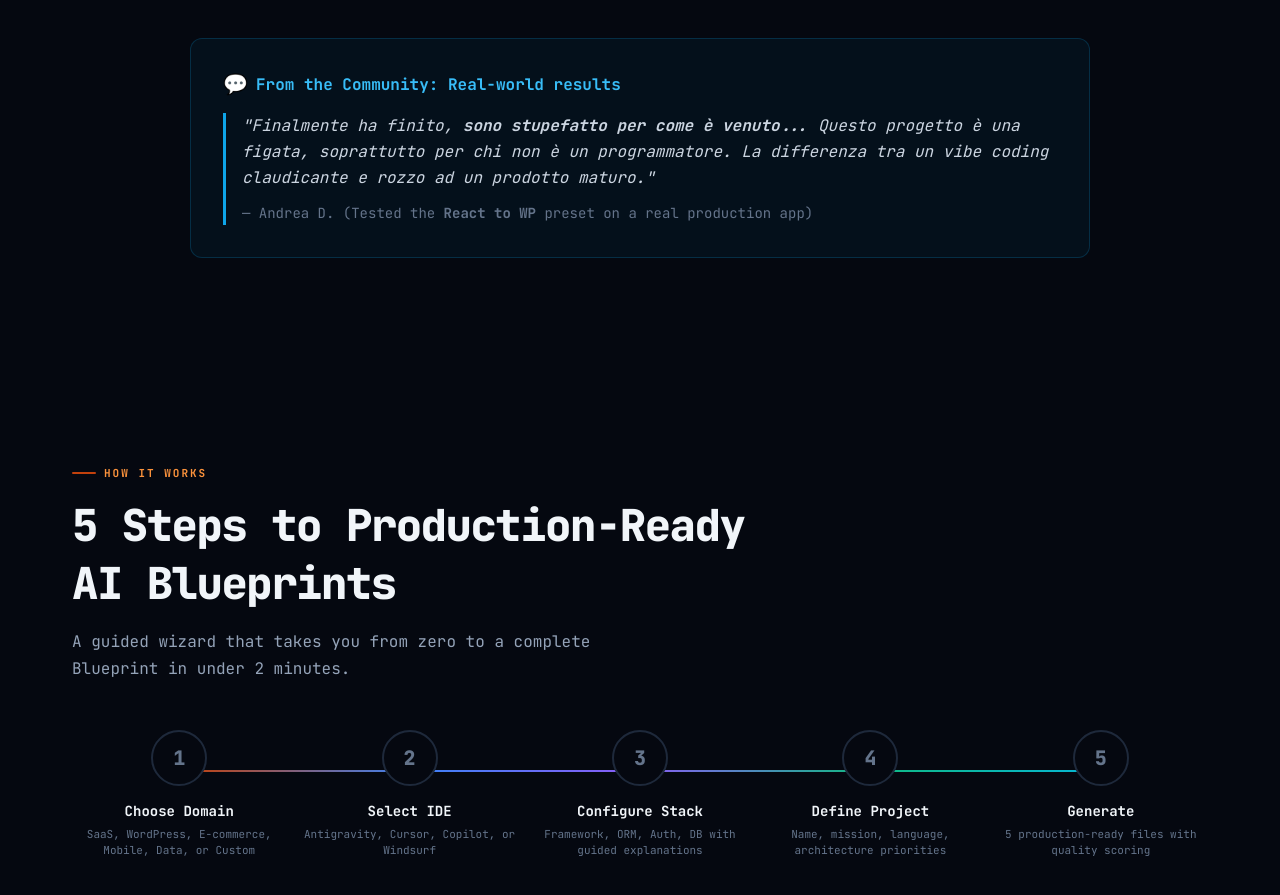
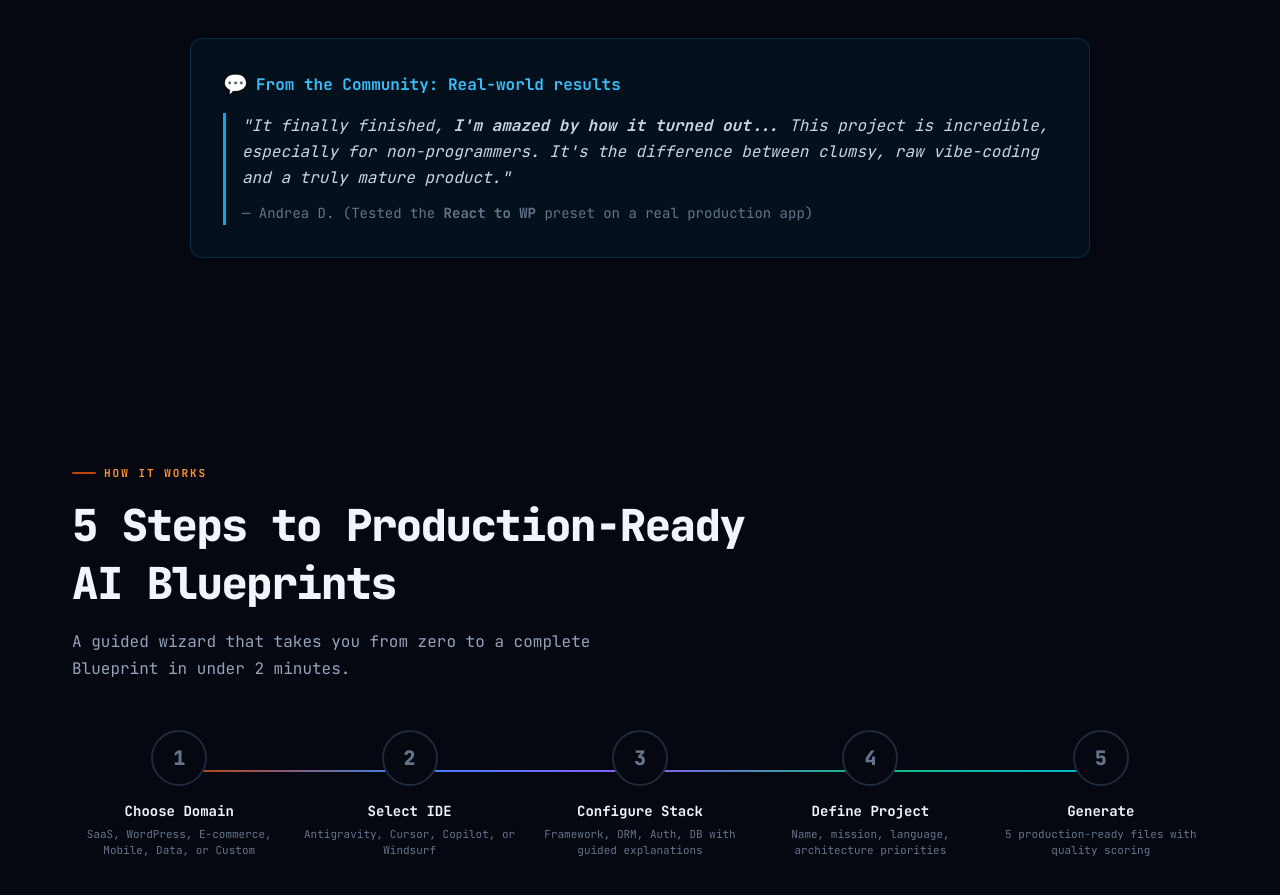
Before and after one commit to skywalker76/blueprint-compiler, a React (Vite) app: page / in a window 1280 px wide. Shown: the part 3544-4439 px from the top of the page. Built offline with nearby package versions, Linux system fonts and the light colour scheme; no server answers.

Commit message:
style: translate testimonial to english for consistency

```diff
--- a/src/pages/LandingPage.jsx
+++ b/src/pages/LandingPage.jsx
@@ -313,7 +313,7 @@ export default function LandingPage() {
             <span style={{ fontSize: 20 }}>💬</span> From the Community: Real-world results
           </div>
           <div style={{ color: '#cbd5e1', fontSize: 16, fontStyle: 'italic', lineHeight: 1.6, paddingLeft: 16, borderLeft: '3px solid #0ea5e9' }}>
-            "Finalmente ha finito, <strong>sono stupefatto per come è venuto...</strong> Questo progetto è una figata, soprattutto per chi non è un programmatore. La differenza tra un vibe coding claudicante e rozzo ad un prodotto maturo."
+            "It finally finished, <strong>I'm amazed by how it turned out...</strong> This project is incredible, especially for non-programmers. It's the difference between clumsy, raw vibe-coding and a truly mature product."
             <div style={{ marginTop: 12, fontSize: 14, color: '#64748b', fontStyle: 'normal' }}>
               — Andrea D. (Tested the <strong>React to WP</strong> preset on a real production app)
             </div>
```
